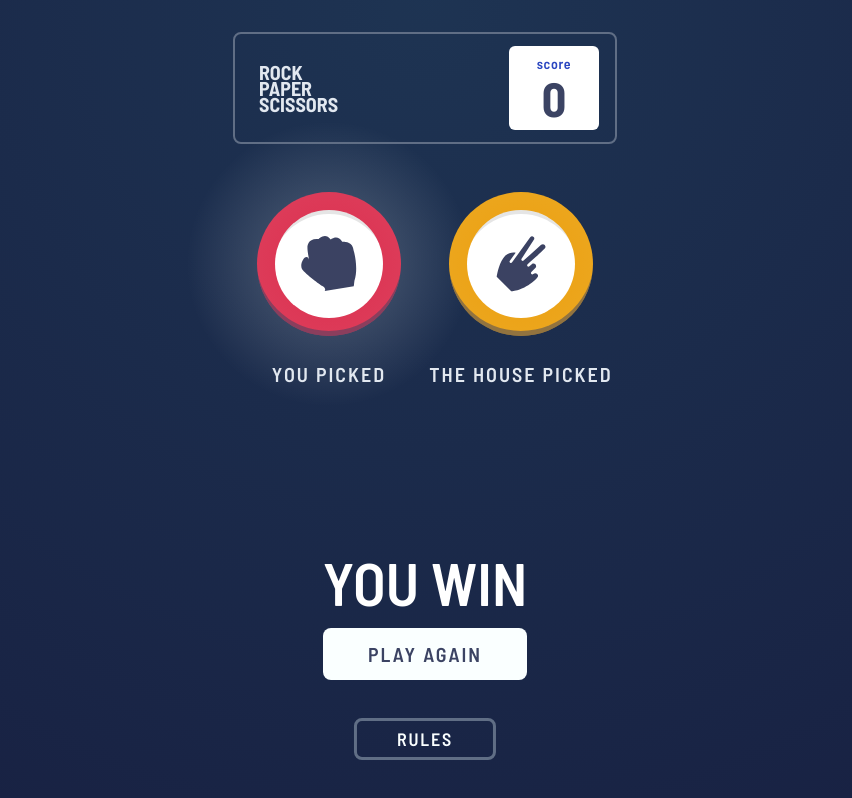
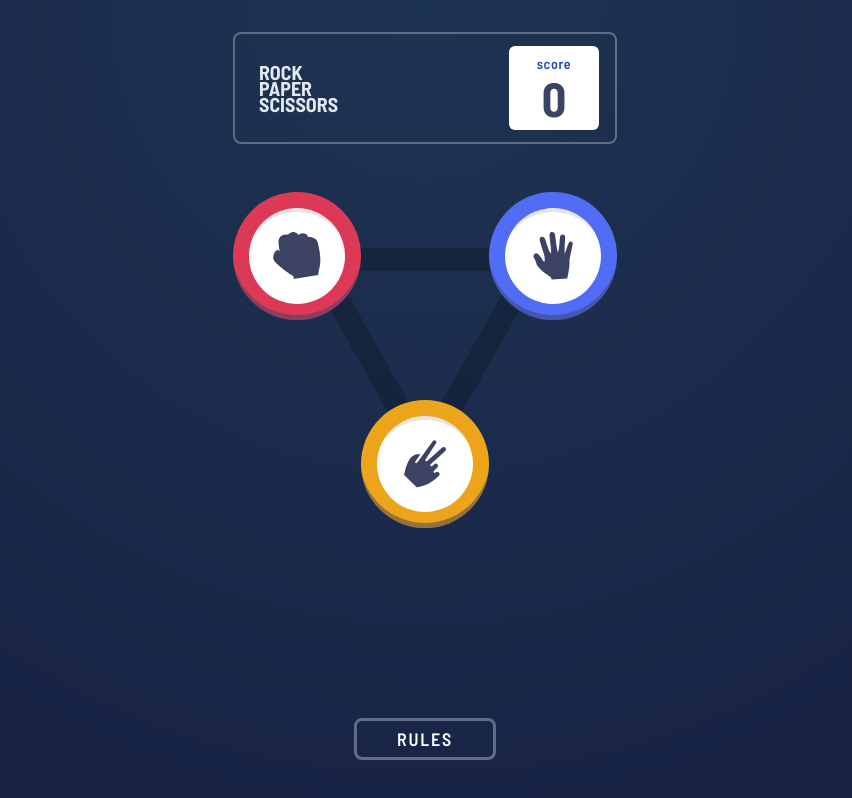
Before and after one commit to teziovsky/rock-paper-scissors, a SvelteKit app: page / in a window 1280 px wide. Shown: the whole page, without its empty margins (215-1067 px from the left). Built offline with nearby package versions, Linux system fonts and the light colour scheme.

Commit message:
feat: update desktop styles

```diff
--- a/src/app.html
+++ b/src/app.html
@@ -15,7 +15,7 @@
 		%sveltekit.head%
 	</head>
 	<body
-		class="relative flex flex-col items-center min-h-screen px-10 pt-8 pb-24 overflow-x-hidden bg-bottom font-barlow bg-200vh bg-radial-gradient text-slate-200"
+		class="relative flex flex-col items-center min-h-screen px-4 pt-4 overflow-x-hidden bg-bottom sm:pt-8 sm:px-10 pb-28 md:pb-36 font-barlow bg-200vh bg-radial-gradient text-slate-200"
 		data-sveltekit-preload-data="hover"
 	>
 		<main style="display: contents">%sveltekit.body%</main>
--- a/src/components/Button.svelte
+++ b/src/components/Button.svelte
@@ -30,16 +30,16 @@
 	out:fade={{ duration: 500 }}
 	class={`${
 		colorVariants[color]
-	} absolute shadow-button-outer transition-all duration-200 enabled:hover:rotate-45 enabled:hover:-translate-y-4 enabled:focus:-translate-y-4 enabled:focus-within:rotate-45 enabled:focus-within:-translate-y-6 shadow-dark/50 flex items-center justify-center w-28 sm:w-36 h-28 sm:h-36 rounded-full after:content-[''] after:w-3/4 after:h-3/4 enabled:focus-within:outline-dashed enabled:focus-within:outline-font enabled:focus-within:outline-offset-4 enabled:focus-within:outline-4 after:absolute after:shadow-button-inner after:shadow-black/10 after:rounded-full after:bg-white after:z-10 after:block before:content-[''] before:w-[200%] before:h-[200%] before:absolute before:rounded-full before:transition-opacity before:-z-10 before:pointer-events-none before:delay-150 before:bg-winner-gradient ${
-		winner ? 'before:opacity-100' : 'before:opacity-0'
-	} ${className || ''}`}
+	} absolute shadow-button-outer transition-all duration-200 enabled:hover:rotate-45 enabled:hover:-translate-y-4 enabled:focus:-translate-y-4 enabled:focus-within:rotate-45 enabled:focus-within:-translate-y-6 shadow-dark/50 flex items-center justify-center w-28 h-28 rounded-full after:content-[''] after:w-3/4 after:h-3/4 enabled:focus-within:outline-dashed enabled:focus-within:outline-font enabled:focus-within:outline-offset-4 enabled:focus-within:outline-4 after:absolute after:shadow-button-inner after:shadow-black/10 after:rounded-full after:bg-white after:z-10 after:block before:w-[150%] before:sm:w-[200%] before:h-[150%] before:sm:h-[200%] before:absolute before:rounded-full before:transition-opacity before:-z-10 before:pointer-events-none before:delay-150 before:bg-winner-gradient ${
+		winner ? "before:content-[''] before:opacity-100" : 'before:content-none before:opacity-0'
+	} ${chosen ? 'md:w-44 md:h-44' : 'md:w-32 md:h-32'} ${className || ''}`}
 	disabled={chosen}
 	aria-label={`Choose ${color}`}
 	on:click={handleClick}
 >
 	{#if color === 'paper'}
 		<svg
-			class="relative z-20 w-10 sm:w-14 h-10 sm:h-14"
+			class="relative z-20 w-10 h-10 md:w-12 md:h-12"
 			xmlns="http://www.w3.org/2000/svg"
 			width="49"
 			height="59"
@@ -52,7 +52,7 @@
 		</svg>
 	{:else if color === 'scissors'}
 		<svg
-			class="relative z-20 w-10 sm:w-14 h-10 sm:h-14"
+			class="relative z-20 w-10 h-10 md:w-12 md:h-12"
 			xmlns="http://www.w3.org/2000/svg"
 			viewBox="0 0 51 58"
 			width="51"
@@ -65,7 +65,7 @@
 		</svg>
 	{:else if color === 'rock'}
 		<svg
-			class="relative z-20 w-10 sm:w-14 h-10 sm:h-14"
+			class="relative z-20 w-10 h-10 md:w-12 md:h-12"
 			xmlns="http://www.w3.org/2000/svg"
 			viewBox="0 0 48 48"
 			width="48"
--- a/src/routes/+page.svelte
+++ b/src/routes/+page.svelte
@@ -6,10 +6,10 @@
 	import { fireConfetti, getWinner, randomizeButton } from '$utils';
 
 	let score = 0;
-	let result: 'player' | 'computer' | 'draw' | undefined = 'player';
-	let roundStarted: boolean = true;
-	let playerChosenButton: Options | undefined = 'rock';
-	let computerChosenButton: Options | undefined = 'scissors';
+	let result: 'player' | 'computer' | 'draw' | undefined = undefined;
+	let roundStarted: boolean = false;
+	let playerChosenButton: Options | undefined = undefined;
+	let computerChosenButton: Options | undefined = undefined;
 
 	function handleGameButtonClick(event: CustomEvent) {
 		roundStarted = true;
@@ -37,12 +37,12 @@
 
 <Header {score} />
 
-<div class="relative w-80 sm:w-96 h-80 sm:h-96">
+<div class="relative w-72 h-72 sm:w-80 md:w-full md:max-w-2xl sm:h-80 md:h-96">
 	<!-- Lines behind buttons -->
 	{#if !Boolean(playerChosenButton)}
 		<svg
 			transition:fade={{ duration: 400 }}
-			class="absolute w-48 sm:w-60 h-48 sm:h-60 transition-opacity duration-1000 -translate-x-1/2 -translate-y-1/2 top-1/2 left-1/2"
+			class="absolute w-48 h-48 transition-opacity duration-1000 -translate-x-1/2 -translate-y-1/2 md:w-60 md:h-60 top-1/2 left-1/2"
 			viewBox="0 0 313 278"
 			width="313"
 			height="278"
@@ -56,7 +56,9 @@
 	{#if roundStarted === false || playerChosenButton === undefined || playerChosenButton === 'rock'}
 		<Button
 			on:click={handleGameButtonClick}
-			class={`top-6 left-6`}
+			class={`top-6 left-6 ${
+				playerChosenButton === 'rock' ? 'md:top-1/2 md:left-0 md:-translate-y-1/2' : 'md:left-36'
+			}`}
 			color="rock"
 			chosen={Boolean(playerChosenButton)}
 			winner={Boolean(result === 'player')}
@@ -68,7 +70,9 @@
 		<Button
 			on:click={handleGameButtonClick}
 			class={`top-6 ${
-				playerChosenButton === 'paper' ? 'right-3/4 translate-x-1/2 duration-500' : 'right-6'
+				playerChosenButton === 'paper'
+					? 'right-3/4 translate-x-1/2 duration-500 md:right-full md:translate-x-full md:top-1/2 md:-translate-y-1/2'
+					: 'right-6 md:right-36'
 			}`}
 			color="paper"
 			chosen={Boolean(playerChosenButton)}
@@ -82,7 +86,7 @@
 			on:click={handleGameButtonClick}
 			class={`-translate-x-1/2 ${
 				playerChosenButton === 'scissors'
-					? 'bottom-[calc(100%-8.5rem)] left-1/4 duration-500'
+					? 'bottom-[calc(100%-8.5rem)] md:left-0 md:bottom-1/2 md:translate-x-0 md:translate-y-1/2 left-1/4 duration-500'
 					: 'bottom-6 left-1/2'
 			}`}
 			color="scissors"
@@ -94,7 +98,9 @@
 	<!-- Computer button -->
 	{#if roundStarted === true && computerChosenButton !== undefined}
 		<Button
-			class={`top-6 right-6`}
+			class={`top-6 right-6 ${
+				Boolean(computerChosenButton) ? 'md:top-1/2 md:-translate-y-1/2 md:right-0' : ''
+			}`}
 			color={computerChosenButton}
 			chosen={Boolean(computerChosenButton)}
 			winner={Boolean(result === 'computer')}
@@ -106,7 +112,7 @@
 		<div
 			in:fade={{ duration: 500, delay: 250 }}
 			out:fade={{ duration: 0, delay: 0 }}
-			class="absolute -translate-x-1/2 rounded-full bg-dark-slate-gray top-[38px] sm:top-[42px] left-3/4 w-[84px] sm:w-[108px] sm:h-[108px] h-[84px]"
+			class="absolute -translate-x-1/2 rounded-full bg-dark-slate-gray top-[38px] md:top-1/2 md:left-[calc(100%-80px)] md:-translate-y-1/2 left-3/4 w-[84px] md:w-[108px] md:h-[108px] h-[84px]"
 		/>
 	{/if}
 
@@ -115,21 +121,21 @@
 		<p
 			in:fade={{ duration: 250, delay: 1000 }}
 			out:fade={{ duration: 100 }}
-			class="absolute text-sm tracking-widest uppercase -translate-x-1/2 whitespace-nowrap sm:text-xl top-40 sm:top-48 left-1/4"
+			class="absolute text-sm tracking-widest uppercase -translate-x-1/2 whitespace-nowrap md:text-xl md:left-8 md:translate-x-0 top-40 md:top-80 left-1/4"
 		>
 			you picked
 		</p>
 		<p
 			in:fade={{ duration: 250, delay: 1000 }}
 			out:fade={{ duration: 100 }}
-			class="absolute text-sm tracking-widest uppercase -translate-x-1/2 whitespace-nowrap left-3/4 top-40 sm:top-48 sm:text-xl"
+			class="absolute text-sm tracking-widest uppercase -translate-x-1/2 whitespace-nowrap left-[74%] md:translate-x-0 top-40 md:top-80 md:text-xl"
 		>
 			the house picked
 		</p>
 	{/if}
 </div>
 
-<div class="flex min-h-[128px] flex-col gap-4">
+<div class="md:absolute flex min-h-[128px] md:top-[47%] md:-translate-y-1/2 flex-col gap-4">
 	{#if Boolean(playerChosenButton) && Boolean(computerChosenButton) && Boolean(result)}
 		<h2 class="text-6xl text-center text-white uppercase">
 			{#if result === 'player'}
@@ -150,7 +156,7 @@
 </div>
 
 <button
-	class="absolute left-1/2 -translate-x-1/2 bottom-10 px-10 py-1 text-lg tracking-widest uppercase bg-transparent border-[3px] rounded-lg border-header-outline text-font enabled:focus:outline-dashed enabled:focus:outline-font enabled:focus:outline-offset-4 enabled:focus:outline-[3px]"
+	class="absolute left-1/2 -translate-x-1/2 bottom-10 px-10 py-1 text-lg tracking-widest uppercase bg-transparent border-[3px] rounded-lg border-header-outline text-font enabled:focus:outline-dashed enabled:focus:outline-font enabled:focus:outline-offset-4 enabled:focus:outline-[3px] enabled:hover:rotate-2 enabled:hover:scale-110 enabled:focus:rotate-2 enabled:focus:scale-110 transition-transform"
 >
 	rules
 </button>
```
